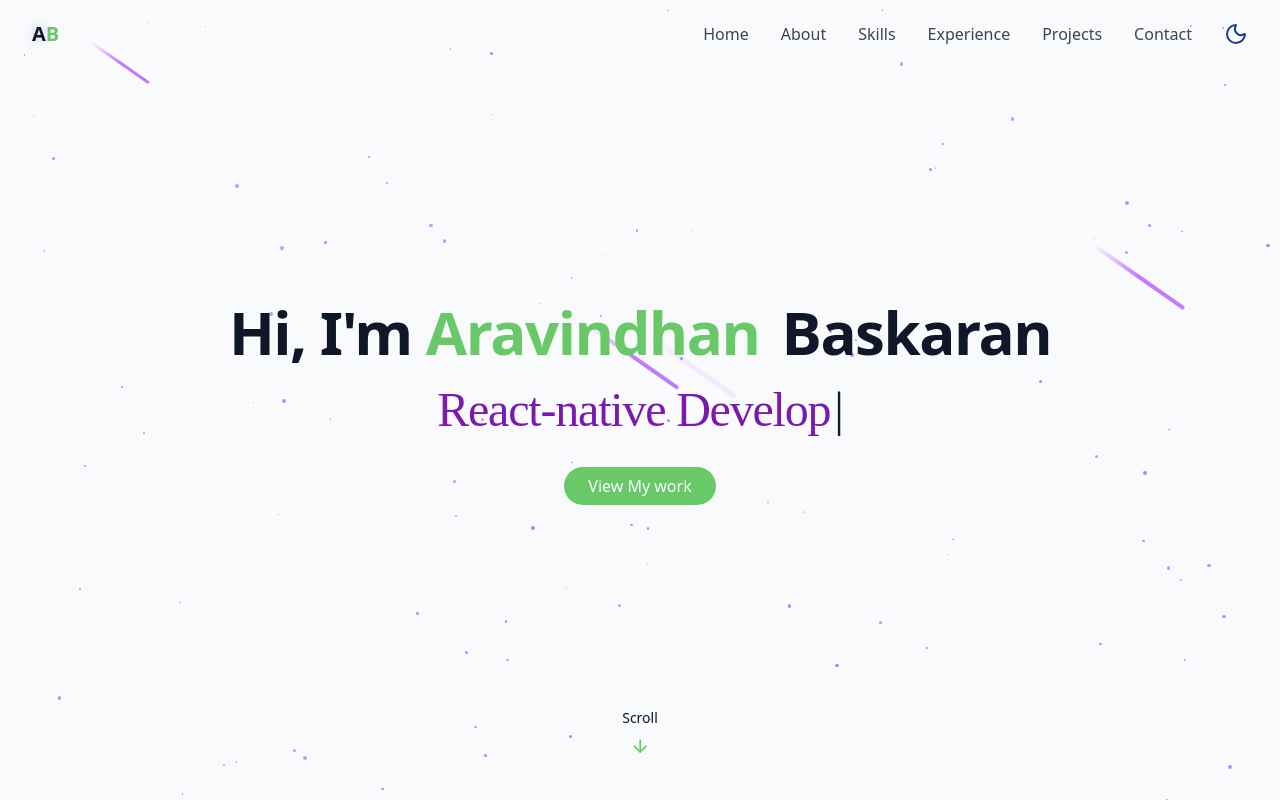
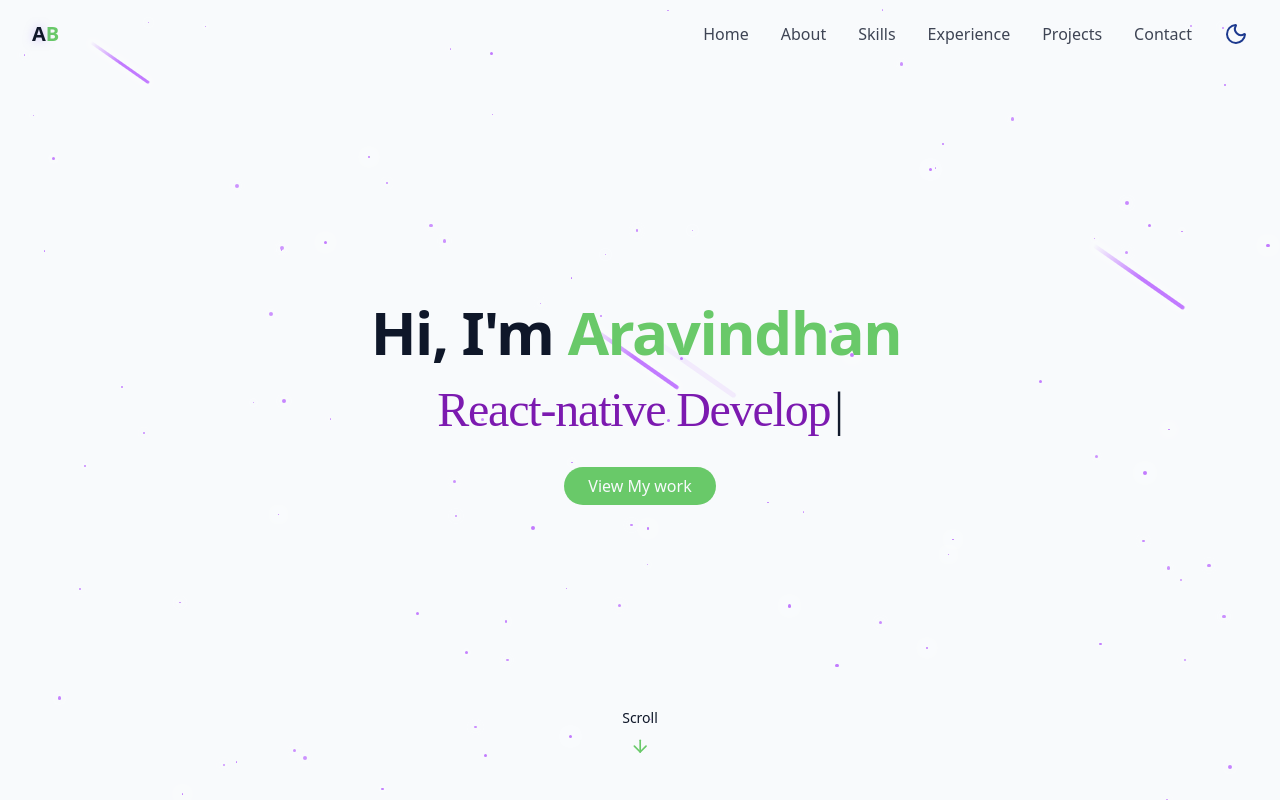
Before and after one commit to aravindhan2612/ab-portfolio, a React (Vite) app: page / in a window 1280 px wide. Shown: the top 800 px of the page. Built offline with nearby package versions, Linux system fonts and the light colour scheme; a web font is replaced by a local one.

Commit message:
test env

```diff
--- a/src/components/HeroSection.tsx
+++ b/src/components/HeroSection.tsx
@@ -3,6 +3,8 @@ import TextType from "./TextType";
 import TrackedLink from "./TrackedLinkComponent";
 
 export const HeroSection = () => {
+  const title = import.meta.env.VITE_APP_TITLE;
+
   return (
     <section
       id="hero"
@@ -18,7 +20,7 @@ export const HeroSection = () => {
             </span>
             <span className="text-gradient ml-2 opacity-0 animate-fade-in-delay-2">
               {" "}
-              Baskaran
+              {title}
             </span>
           </h1>
           <TextType
```
